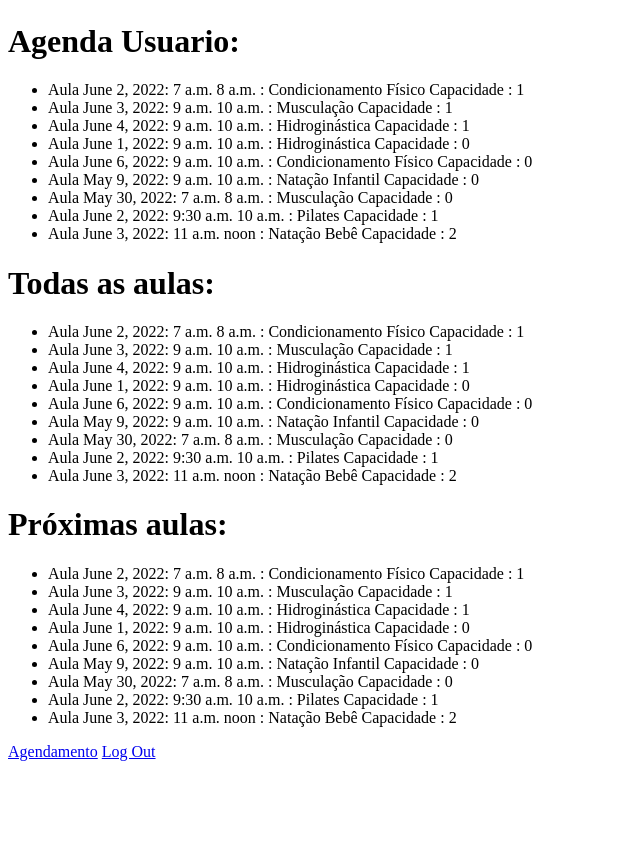
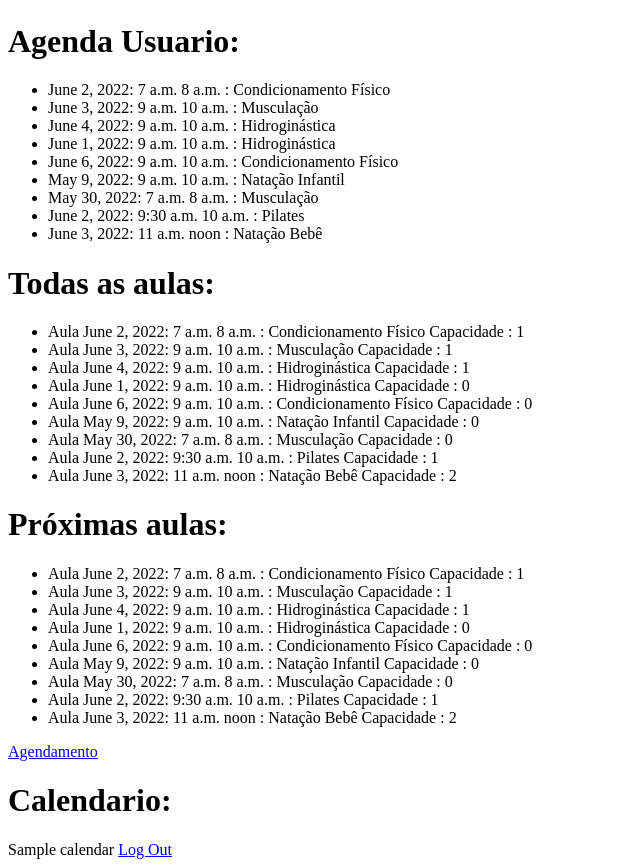
Before and after one commit to ckazuo/django_agenda_aula, a Django app: template aulas/templates/aulas/user.html in a window 1280 px wide. Shown: the part 220-1087 px from the top of the page, without its empty margins (0-640 px from the left). Before the commit the page ends 981 px from the top, so only its background shows below. Run offline with Django 3.2, Linux system fonts and the light colour scheme; data comes from the database, SQL or seed files in the repository; both versions use the stored data as it was after the commit; the template is opened without the code that fills it: values that come from a table or form of the project are taken from there, most other values are stand-ins (such as "Sample title", 1, 10 or a date in 2020).

Commit message:
adicionei calendario

```diff
--- a/aulas/templates/aulas/user.html
+++ b/aulas/templates/aulas/user.html
@@ -1,4 +1,3 @@
-
 {% extends "aulas/layout.html" %}
 
 {% block body %}
@@ -15,7 +14,7 @@
         <h1>Agenda Usuario:</h1>
         <ul>
             {% for item in aulas_user %}
-                <li>Aula {{ item.data_aula }}: {{ item.hora_inicio }} {{ item.hora_fim }} : {{ item.aula.aula }} Capacidade : {{ item.numero_alunos }}</li>
+                <li> {{ item.data_aula }}: {{ item.hora_inicio }} {{ item.hora_fim }} : {{ item.aula.aula }} </li>
             {% endfor %}
         </ul>
         <h1>Todas as aulas:</h1>
@@ -31,6 +30,10 @@
             {% endfor %}
         </ul>
         <a href="{% url 'logout' %}">Agendamento</a>
+        <br/>
+        <h1>Calendario:</h1>
+        {{ calendar }}
+
         <a href="{% url 'logout' %}">Log Out</a>
     {% endif %}
 
```
Also changed, not shown: db.sqlite3.
